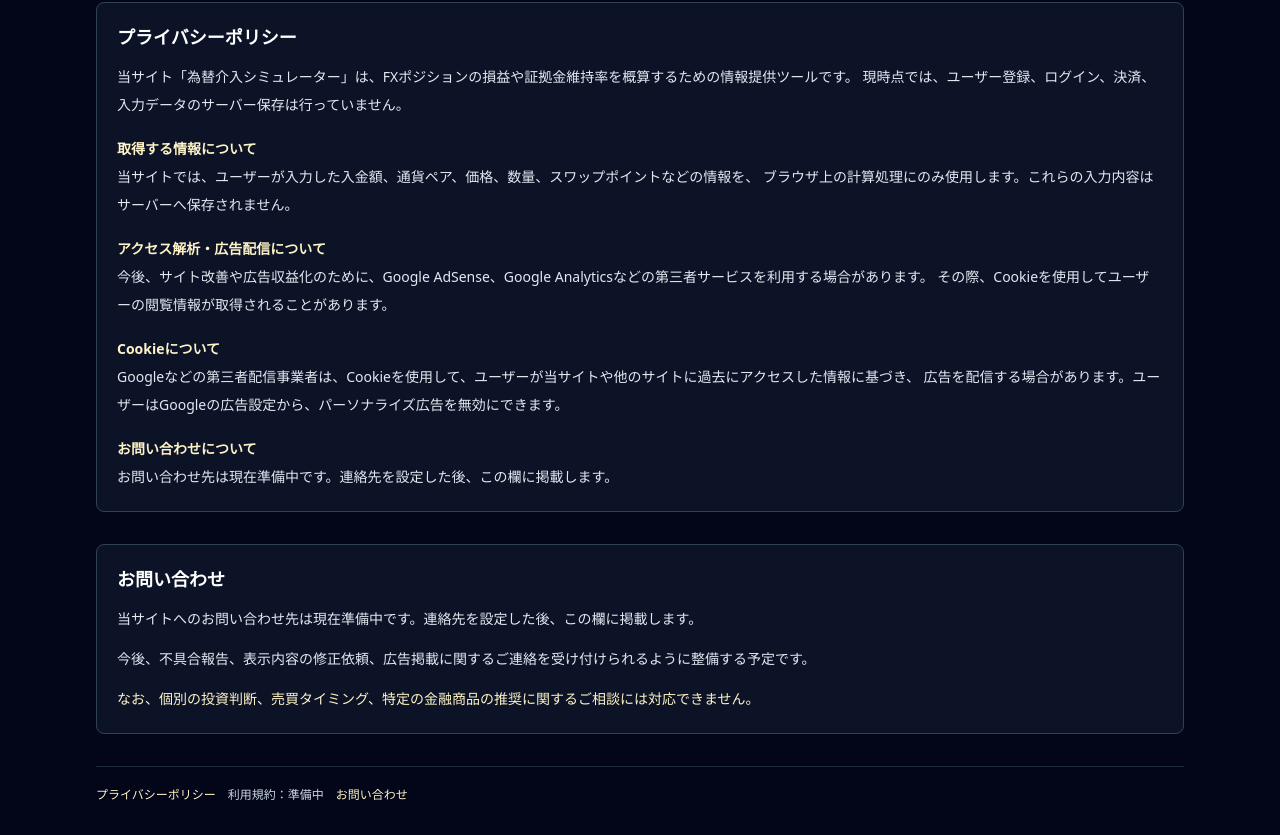
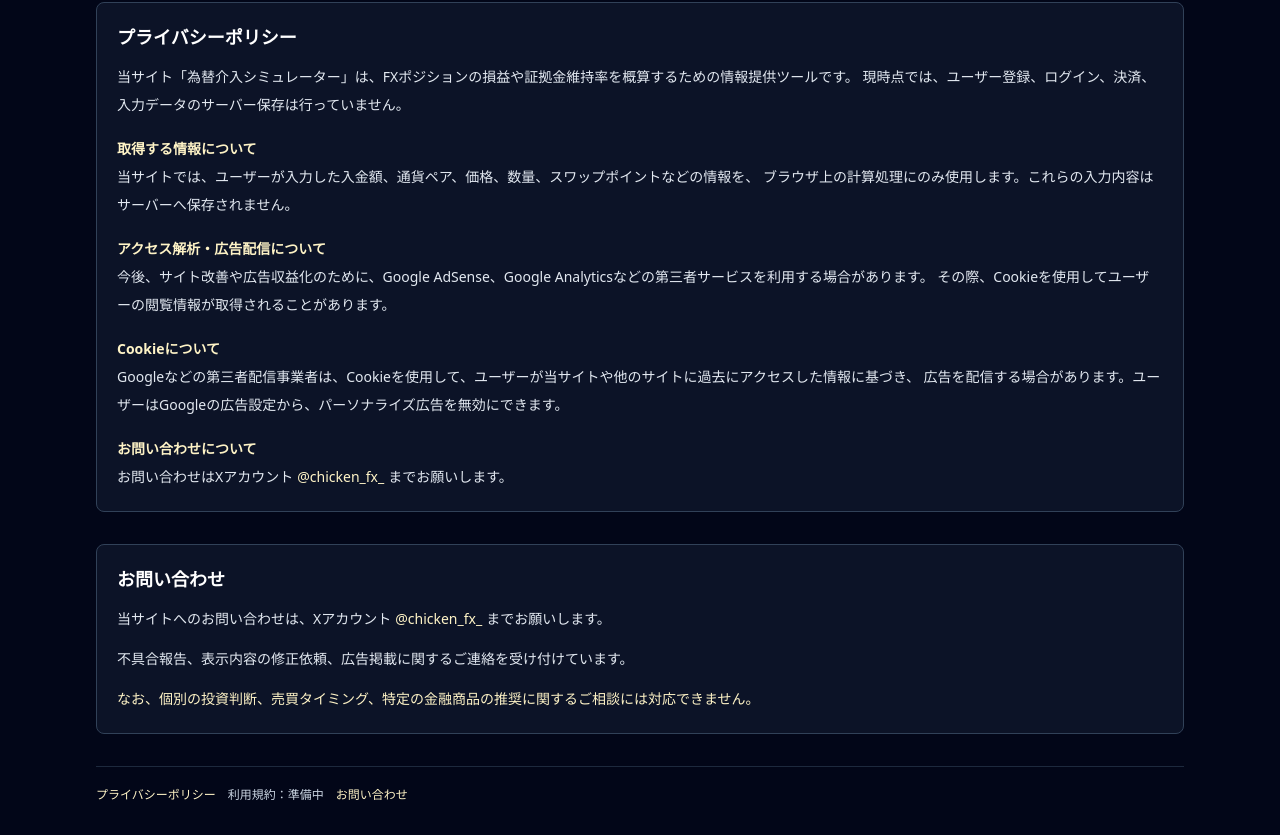
Before and after one commit to Americaman-Chicken/fx-intervention-simulator, a React (Vite) app: page / in a window 1280 px wide. Shown: the part 1610-2445 px from the top of the page. Built offline with nearby package versions, Linux system fonts and the light colour scheme.

Commit message:
Add X contact account

```diff
--- a/src/App.jsx
+++ b/src/App.jsx
@@ -608,7 +608,16 @@ export default function FxInterventionSimulator() {
             <div>
               <h3 className="font-semibold text-amber-100">お問い合わせについて</h3>
               <p>
-                お問い合わせ先は現在準備中です。連絡先を設定した後、この欄に掲載します。
+                お問い合わせはXアカウント
+                <a
+                  href="https://x.com/chicken_fx_"
+                  target="_blank"
+                  rel="noreferrer"
+                  className="mx-1 text-amber-100 underline-offset-4 hover:underline"
+                >
+                  @chicken_fx_
+                </a>
+                までお願いします。
               </p>
             </div>
           </div>
@@ -618,10 +627,19 @@ export default function FxInterventionSimulator() {
           <h2 className="mb-3 text-lg font-semibold text-white">お問い合わせ</h2>
           <div className="space-y-3 text-sm leading-7 text-slate-200">
             <p>
-              当サイトへのお問い合わせ先は現在準備中です。連絡先を設定した後、この欄に掲載します。
+              当サイトへのお問い合わせは、Xアカウント
+              <a
+                href="https://x.com/chicken_fx_"
+                target="_blank"
+                rel="noreferrer"
+                className="mx-1 text-amber-100 underline-offset-4 hover:underline"
+              >
+                @chicken_fx_
+              </a>
+              までお願いします。
             </p>
             <p>
-              今後、不具合報告、表示内容の修正依頼、広告掲載に関するご連絡を受け付けられるように整備する予定です。
+              不具合報告、表示内容の修正依頼、広告掲載に関するご連絡を受け付けています。
             </p>
             <p className="text-amber-100">
               なお、個別の投資判断、売買タイミング、特定の金融商品の推奨に関するご相談には対応できません。
```
